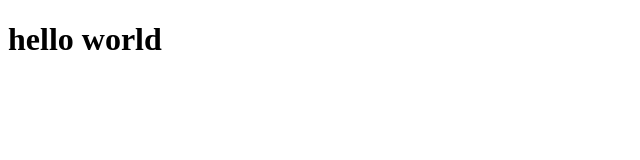
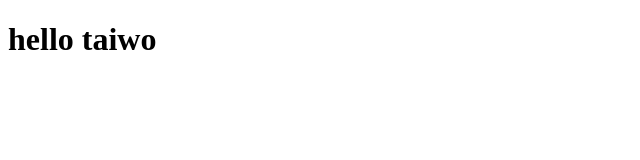
Before and after one commit to JolomiTee/demo-repo, a plain HTML site: page index.html in a window 1280 px wide. Shown: the full height of the page, 0-640 px from the left. Drawn offline with Linux system fonts and the light colour scheme.

Commit message:
changed world to taiwo

```diff
--- a/index.html
+++ b/index.html
@@ -7,6 +7,6 @@
     <title>Document</title>
 </head>
 <body>
-    <h1>hello world</h1>
+    <h1>hello taiwo</h1>
 </body>
 </html>
```
